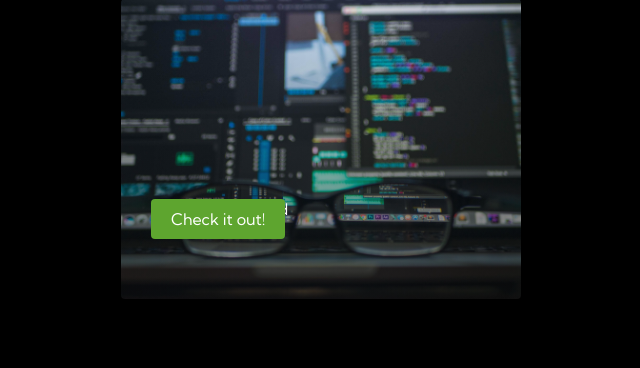
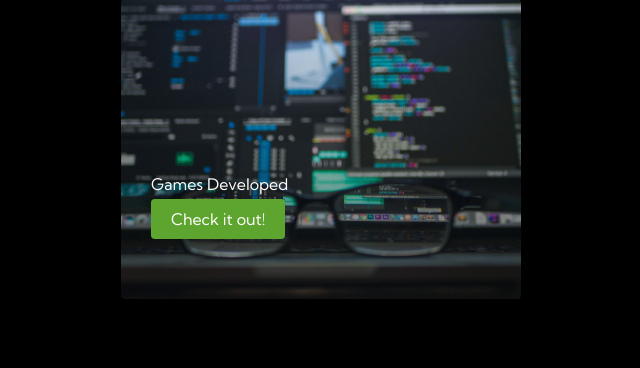
Before and after one commit to Z4KKD/Personal-Portfolio-Website, a PHP site: page / in a window 1280 px wide. Shown: the part 1857-2225 px from the top of the page, without its empty margins (319-959 px from the left). Run offline with PHP 8.4, Linux system fonts and the light colour scheme; some libraries are stand-ins or nearby versions.

Commit message:
Update styles.css

```diff
--- a/styles.css
+++ b/styles.css
@@ -485,7 +485,7 @@
     .services__card p
     {
         position: absolute;
-        top: 200px;
+        top: 175px;
         left: 30px;
     }
     .services__cardgames p
```
